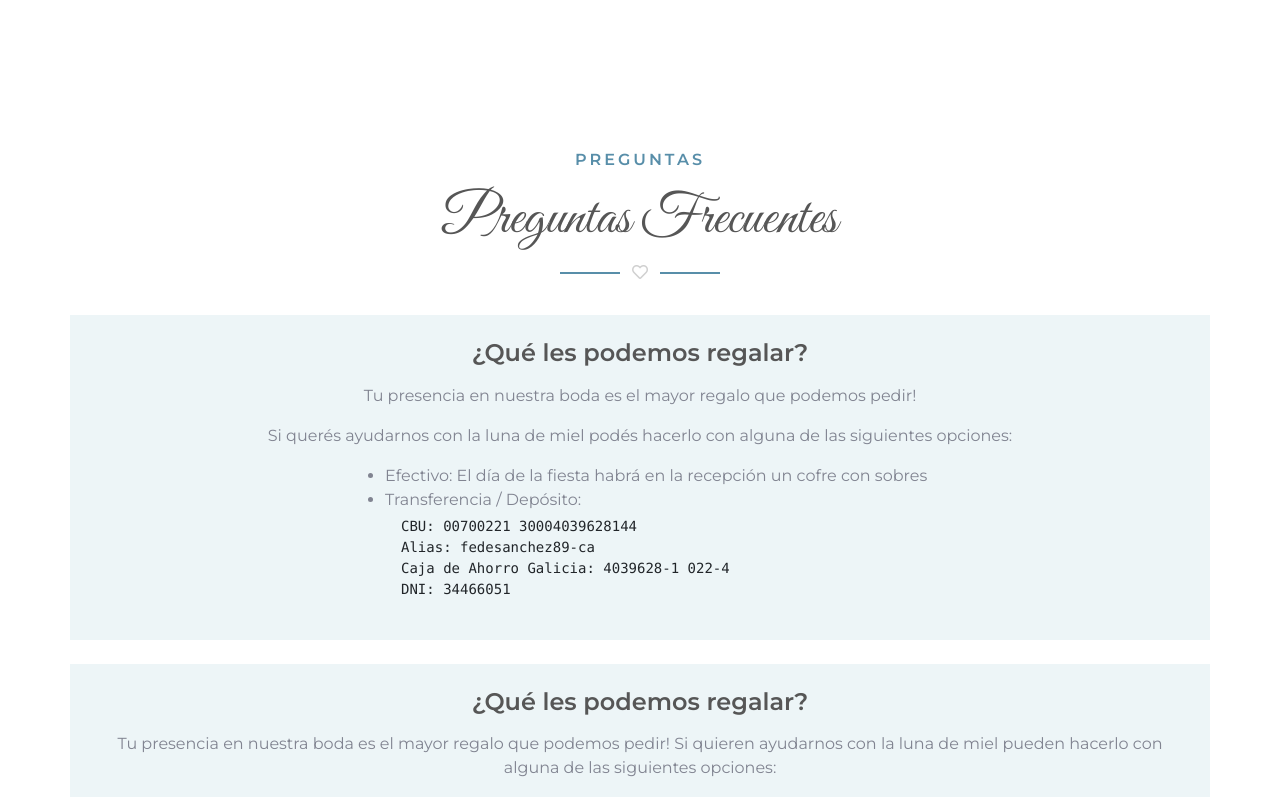
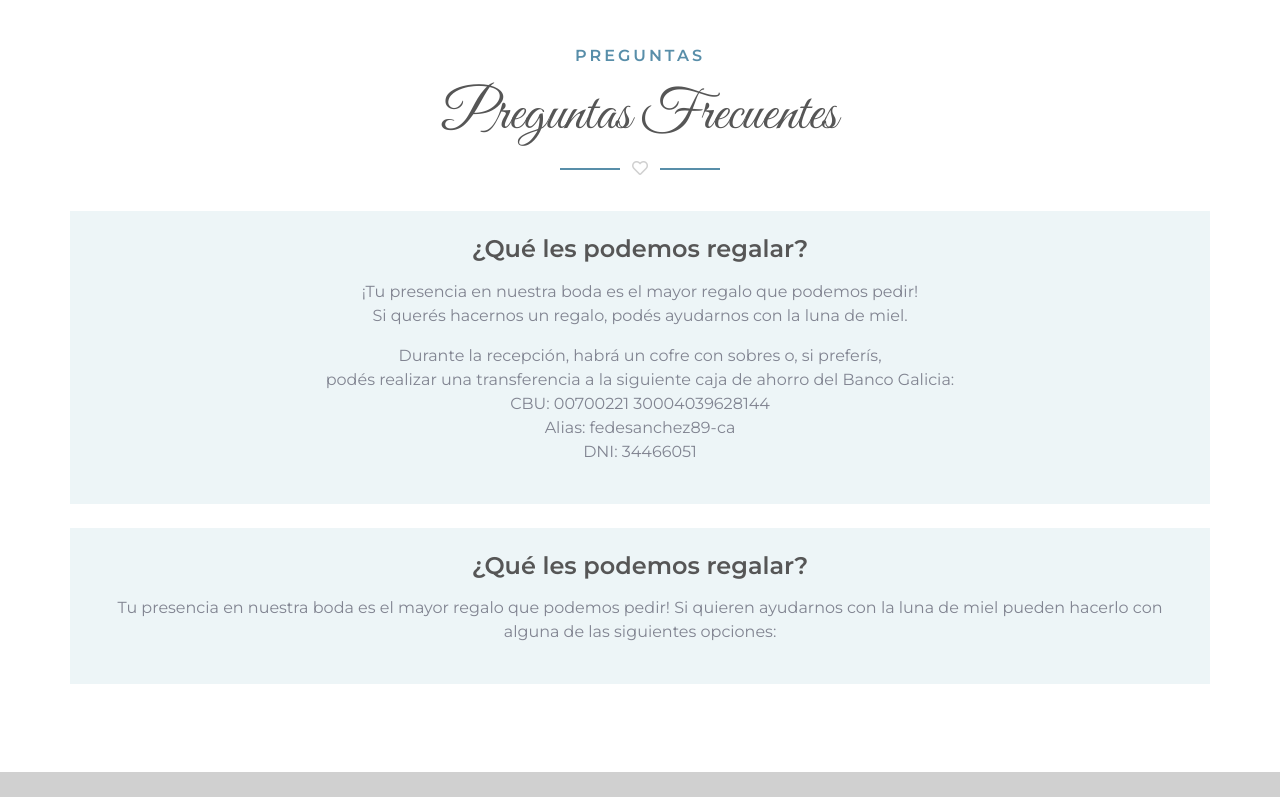
Before and after one commit to daniyfede/daniyfede.github.io, a plain HTML site: page index.html in a window 1280 px wide. Shown: the part 4551-5348 px from the top of the page. Drawn offline with nearby package versions, Linux system fonts and the light colour scheme.

Commit message:
Update index.html

```diff
--- a/index.html
+++ b/index.html
@@ -263,20 +263,21 @@
                 <h1 class="font-secondary display-4">Nuestra Boda</h1>
                 <i class="far fa-heart text-dark"></i>
             </div>
-            <div class="row justify-content-center">
+            <!-- <div class="row justify-content-center">
                 <div class="col-md-6 text-center">
                     <h5 class="font-weight-normal text-muted mb-3 pb-3">Clita ipsum aliquyam dolor diam dolores elitr
                         nonumy. Rebum sea vero ipsum eirmod tempor kasd. Diam amet lorem erat eos sit lorem elitr justo
                     </h5>
                 </div>
-            </div>
+            </div> -->
             <div class="row">
                 <div class="col-md-6 border-right border-primary">
                     <div class="text-center text-md-right mr-md-3 mb-4 mb-md-0">
                         <img class="img-fluid mb-4" src="img/event-1.jpg" alt="" style="width: 1000px;">
                         <h4 class="mb-3">Iglesia</h4>
-                        <p class="mb-2"><a href="https://goo.gl/maps/SSwhrk91USQv2WRT7">Basílica del Santísimo
-                                Sacramento</a></p>
+                        <p class="mb-2">
+                            <a href="https://goo.gl/maps/SSwhrk91USQv2WRT7" target="_blank">Basílica del Santísimo Sacramento</a>
+                        </p>
                         <p class="mb-2">San Martín 1035, CABA</p>
                         <p class="mb-0">17:00 - 18:00</p>
                     </div>
@@ -285,7 +286,9 @@
                     <div class="text-center text-md-left ml-md-3">
                         <img class="img-fluid mb-4" src="img/event-2.jpg" alt="" style="width: 1000px;">
                         <h4 class="mb-3">Fiesta</h4>
-                        <p class="mb-2"><a href="https://goo.gl/maps/LazdnyCAbXn3R8d77">Puerto Salguero</a></p>
+                        <p class="mb-2">
+                            <a href="https://goo.gl/maps/LazdnyCAbXn3R8d77" target="_blank">Puerto Salguero</a>
+                        </p>
                         <p class="mb-2">Av. Costanera Rafael Obligado 1221, CABA</p>
                         <p class="mb-0">18:30 - 02:30</p>
                     </div>
@@ -454,20 +457,14 @@
                     <div class="col-12 bg-secondary">
                         <div class="text-center p-4">
                             <h4 class="mb-3">¿Qué les podemos regalar?</h4>
-                            <p class="">Tu presencia en nuestra boda es el mayor regalo que podemos pedir!</p>
-                            <p class="">Si querés ayudarnos con la luna de miel podés hacerlo con alguna de las
-                                siguientes opciones:</p>
-                            <ul>
-                                <li>Efectivo: El día de la fiesta habrá en la recepción un cofre con sobres</li>
-                                <li>Transferencia / Depósito:
-                                    <pre class="mt-1 ml-3">
-CBU: 00700221 30004039628144
-Alias: fedesanchez89-ca
-Caja de Ahorro Galicia: 4039628-1 022-4
-DNI: 34466051
-</pre>
-                                </li>
-                            </ul>
+                            <p class="">¡Tu presencia en nuestra boda es el mayor regalo que podemos pedir!
+                                <br/>Si querés hacernos un regalo, podés ayudarnos con la luna de miel.</p>
+                            <p>Durante la recepción, habrá un cofre con sobres o, si preferís,
+                                <br/>podés realizar una transferencia a la siguiente caja de ahorro del Banco Galicia:
+                                <br/>CBU: 00700221 30004039628144
+                                <br/>Alias: fedesanchez89-ca
+                                <br/>DNI: 34466051
+                            </p>
                         </div>
                     </div>
                 </div>
```
